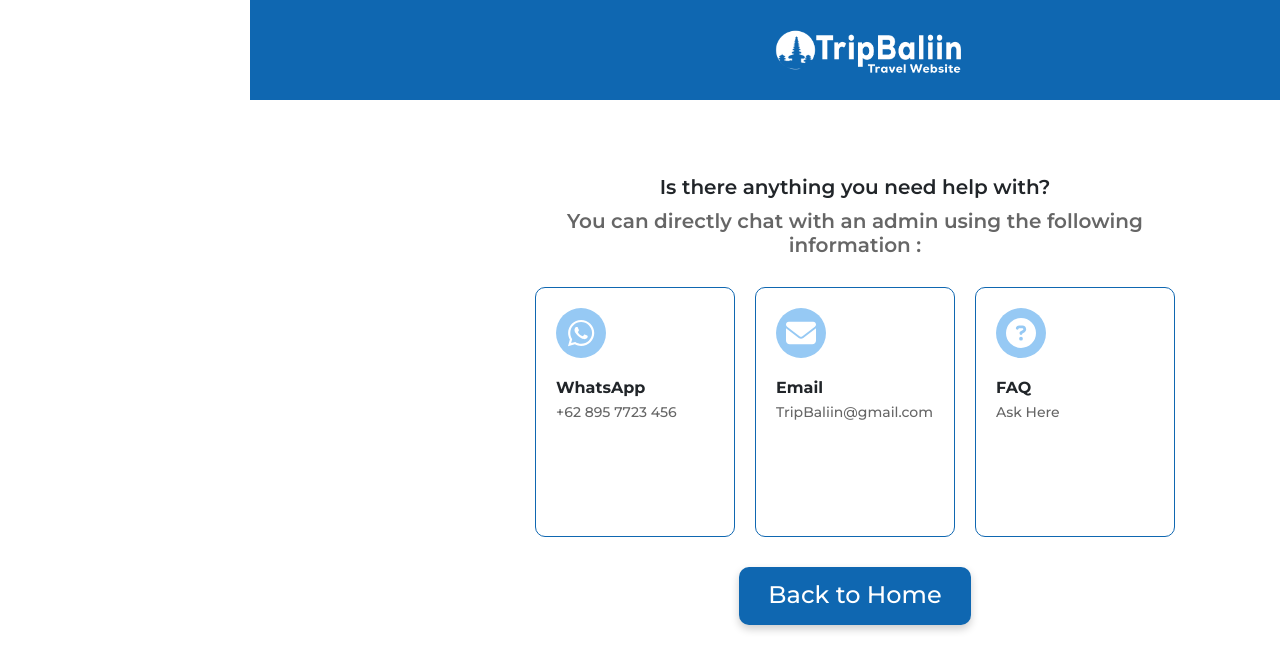
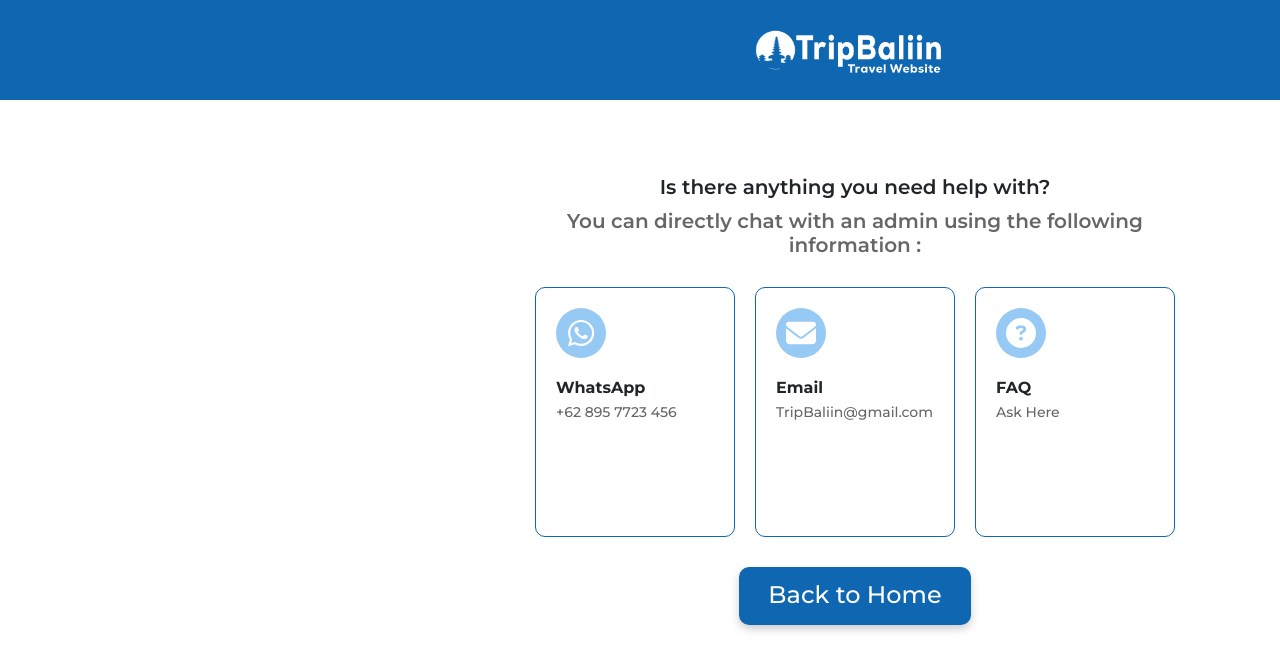
Before and after one commit to patrickrayy/FrontEnd-TripBaliIn, a React (Vite) app: page /contact in a window 1280 px wide. Shown: the top 670 px of the page. Built offline with nearby package versions, Linux system fonts and the light colour scheme.

Commit message:
IDR & other changes

```diff
--- a/src/components/ContactHeader.jsx
+++ b/src/components/ContactHeader.jsx
@@ -20,13 +20,12 @@ const ContactHeader = () => {
       width: '100%',
       position: 'fixed',
       top: 0,
-      left: 250,
       zIndex: 2000,
     },
     logo: {
       display: 'flex',
       alignItems: 'center',
-      marginLeft: '120px',
+      marginLeft: '350px',
     },
     logoImage: {
       width: '200px',
--- a/src/components/RecCard.jsx
+++ b/src/components/RecCard.jsx
@@ -24,7 +24,7 @@ const RecommendationCard = ({ item }) => {
           <span style={styles.reviewText}>{item.reviews} reviews</span>
         </div>
         <div style={styles.textprice}>
-          <span style={styles.price}>IDR {item.price}</span>
+          <span style={styles.price}>{item.price}</span>
           <span style={styles.perperson}>per person</span>
         </div>
       </div>
```
